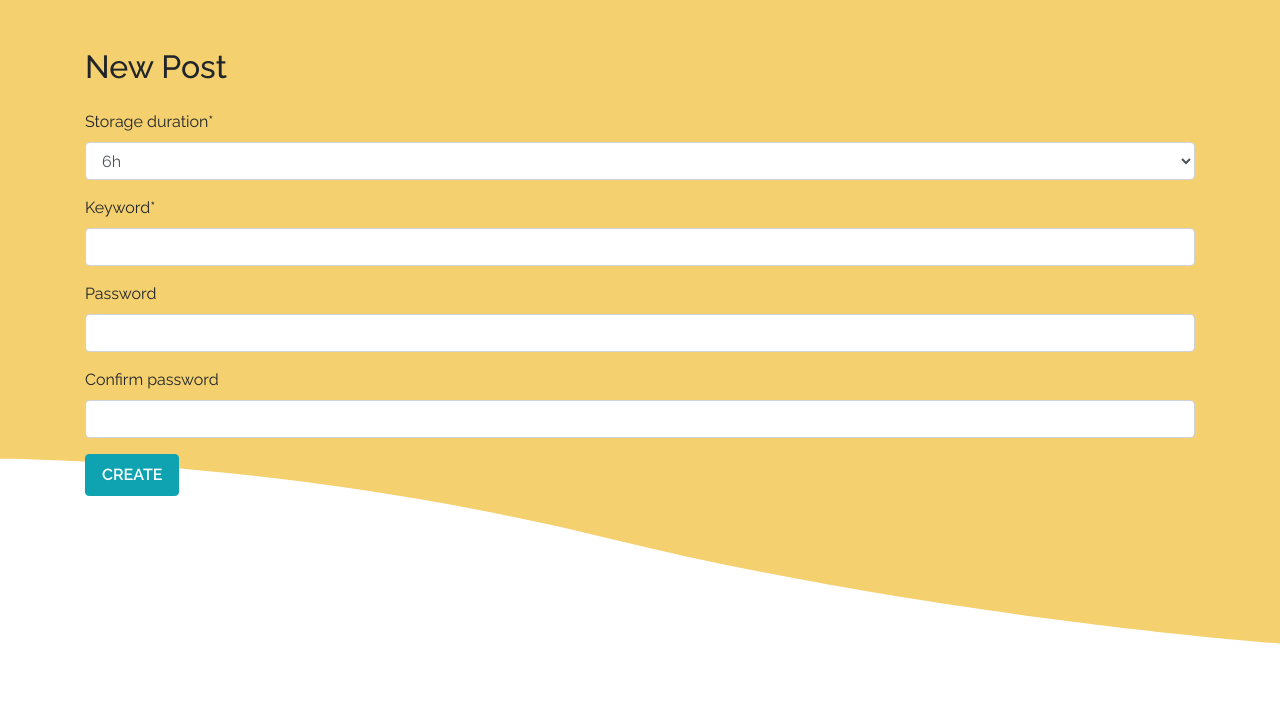
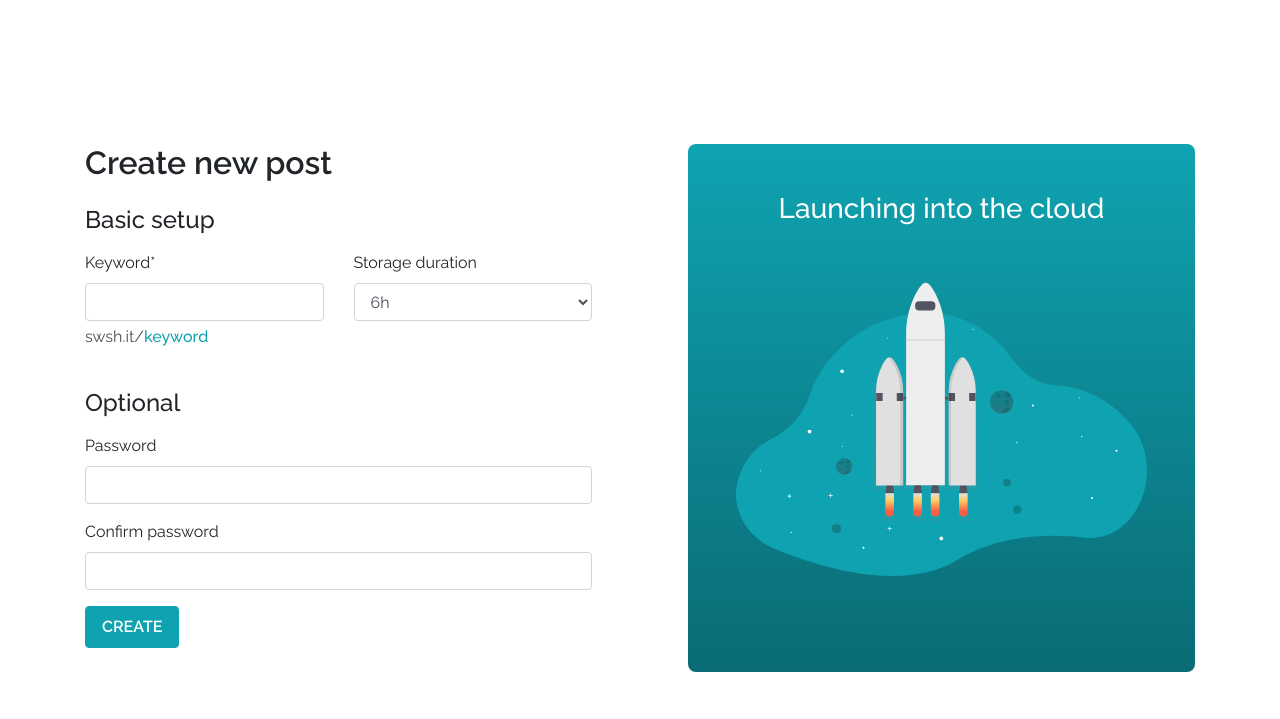
Before and after one commit to EliasDolinsek/swiftshare.it, a Django app: page /new/ in a window 1280 px wide. Shown: the top 719 px of the page. Run offline with Django 3.2, Linux system fonts and the light colour scheme; some libraries are stand-ins or nearby versions.

Commit message:
Implemented new design in new_post page

```diff
--- a/core/forms.py
+++ b/core/forms.py
@@ -6,8 +6,8 @@ from .models import Post
 class NewPostForm(forms.Form):
     storage_duration = forms.ChoiceField(choices=Post.STORAGE_DURATIONS)
     keyword = forms.CharField(max_length=32, required=True)
-    password = forms.CharField(max_length=32, required=False, widget=forms.PasswordInput(), label_suffix='(Optional)')
-    confirm_password = forms.CharField(max_length=32, required=False, widget=forms.PasswordInput())
+    password = forms.CharField(max_length=1024, required=False, widget=forms.PasswordInput(), label_suffix='(Optional)')
+    confirm_password = forms.CharField(max_length=1024, required=False, widget=forms.PasswordInput())
 
     def clean(self):
         cleaned_data = super(NewPostForm, self).clean()
--- /dev/null
+++ b/core/templates/core/link_info.html
@@ -0,0 +1,3 @@
+<div class="row pt-5 pb-5" style="background-color: var(--primary-color); border-radius: var(--swsh-border-radius);">
+    <h1 class="col text-center"><span style="color: rgba(255,255,255,0.7)">swsh.it/</span><span id="link-keyword" style="color: white;">keyword</span></h1>
+</div>
--- /dev/null
+++ b/core/templates/core/link_info_as_text.html
@@ -0,0 +1,13 @@
+{% block head %}
+    <style>
+        #link-info-domain {
+            opacity: 0.8;
+        }
+
+        #link-info-keyword {
+            font-weight: 500;
+            color: var(--primary-color);
+        }
+    </style>
+{% endblock %}
+<p><span id="link-info-domain">swsh.it/</span><span id="link-info-keyword">keyword</span></p>
--- a/core/templates/core/new_post.html
+++ /dev/null
@@ -1,23 +0,0 @@
-{% extends 'base.html' %}
-{% load static %}
-{% load crispy_forms_filters %}
-{% block head %}
-    <style>
-        body {
-            background-image: url("{% static 'core/background.svg' %}");
-            background-position: top;
-            background-repeat: no-repeat;
-            background-size: cover;
-        }
-    </style>
-{% endblock %}
-{% block content %}
-    <div class="container">
-        <h2 class="mt-5">New Post</h2>
-        <form class="mt-4" action="{% url 'core:new_post' %}" method="post">
-            {% csrf_token %}
-            {{ form|crispy }}
-            <input class="btn swsh-button text-uppercase" type="submit" value="CREATE">
-        </form>
-    </div>
-{% endblock %}
--- /dev/null
+++ b/core/templates/core/new_post/new_post.html
@@ -0,0 +1,13 @@
+{% extends 'base.html' %}
+{% block content %}
+    <div class="container pt-lg-5 mt-md-5 mt-3">
+        <div class="row">
+            <div class="col-lg-6 col-md-12 pr-lg-5 pt-lg-5 pb-lg-5">
+                {% include 'core/new_post/new_post_form.html' with form=form %}
+            </div>
+            <div class="col-lg-6 col-md-12 pl-lg-5 pt-5 pb-5">
+                {% include 'core/new_post/new_post_info_card.html' %}
+            </div>
+        </div>
+    </div>
+{% endblock %}
--- /dev/null
+++ b/core/templates/core/new_post/new_post_form.html
@@ -0,0 +1,61 @@
+<h2 style="font-weight: 700;">Create new post</h2>
+<form method="post" class="mt-4">
+    {% csrf_token %}
+    {% if form.non_field_errors %}
+        <div>
+            {% for error in form.non_field_errors %}
+                <div class="alert alert-danger">{{ error }}</div>
+            {% endfor %}
+        </div>
+    {% endif %}
+    <h4>Basic setup</h4>
+    <div class="row mt-3">
+        <div class="form-group col-6">
+            {{ form.keyword.error }}
+            <label for="{{ form.keyword.id_for_label }}">Keyword*</label>
+            <input type="text" class="form-control" id="{{ form.keyword.auto_id }}" name="{{ form.keyword.name }}"
+                   maxlength="{{ form.fields.keyword.max_length }}" required>
+            <div class="mt-1">
+                {% include 'core/link_info_as_text.html' %}
+            </div>
+        </div>
+        <div class="form-group col-6">
+            {{ form.storage_duration.error }}
+            <label for="{{ form.storage_duration.id_for_label }}">Storage duration</label>
+            <select name="{{ form.storage_duration.html_name }}"
+                    id="{{ form.storage_duration.auto_id }}"
+                    class="form-control">
+                {% for id, name in form.fields.storage_duration.choices %}
+                    <option value="{{ id }}"{% if form.fields.customer.value == id %}
+                            selected{% endif %}>{{ name }}</option>
+                {% endfor %}
+            </select>
+        </div>
+    </div>
+    <div class="mt-2">
+        <h4>Optional</h4>
+        <div class="form-group mt-3">
+            <div>
+                {{ form.password.error }}
+                <label for="{{ form.password.id_for_label }}">Password</label>
+                <input type="password" class="form-control" id="{{ form.password.auto_id }}"
+                       name="{{ form.password.name }}" maxlength="{{ form.fields.password.max_length }}">
+            </div>
+            <div class="mt-3">
+                {{ form.confirm_password.error }}
+                <label for="{{ form.confirm_password.id_for_label }}">Confirm password</label>
+                <input type="password" class="form-control" id="{{ form.confirm_password.auto_id }}"
+                       name="{{ form.confirm_password.name }}"
+                       maxlength="{{ form.fields.confirm_password.max_length }}">
+            </div>
+        </div>
+    </div>
+    <input type="submit" value="CREATE" class="btn swsh-button">
+</form>
+
+<script>
+    let keywordInput = document.getElementById("id_keyword")
+    keywordInput.addEventListener('input', function () {
+        document.getElementById("link-info-keyword").innerHTML = keywordInput.value
+    })
+</script>
--- /dev/null
+++ b/core/templates/core/new_post/new_post_info_card.html
@@ -0,0 +1,5 @@
+{% load static %}
+<div class="swsh-card h-100 container-fluid p-md-5 p-3 pt-5">
+    <h3 class="text-center" style="color: white; font-weight: 500;">Launching into the cloud</h3>
+    <img src="{% static 'core/images/new_post_main.svg' %}" alt="Rocket" class="img-fluid mt-5 mb-5">
+</div>
--- a/core/views.py
+++ b/core/views.py
@@ -30,7 +30,7 @@ def new_post(request):
     else:
         form = forms.NewPostForm()
 
-    return render(request, 'core/new_post.html', {'form': form})
+    return render(request, 'core/new_post/new_post.html', {'form': form})
 
 
 def edit_post(request, pk):
--- a/static/base.css
+++ b/static/base.css
@@ -37,3 +37,8 @@
     border-color: var(--primary-color);
     color: white;
 }
+
+.swsh-card {
+    background: linear-gradient(var(--primary-color), var(--primary-color-dark));
+    border-radius: var(--swsh-border-radius);
+}
```
Also changed, not shown: accounts/templates/accounts/create-account-form.html (+7 -5 lines), accounts/templates/accounts/premium-features-card.html (+3 -7 lines), core/templates/core/index.html (+4 -4 lines), core/static/core/images/new_post_main.svg (added).
